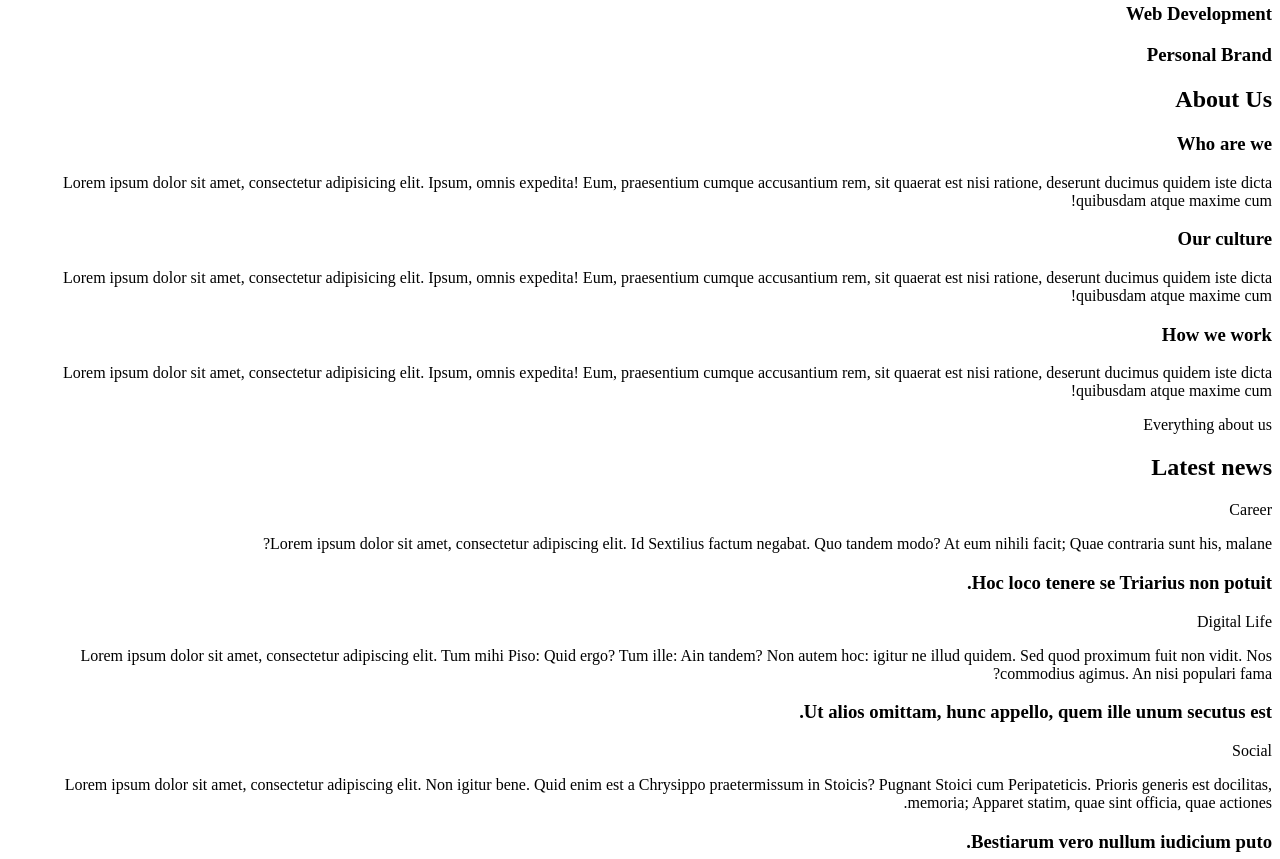
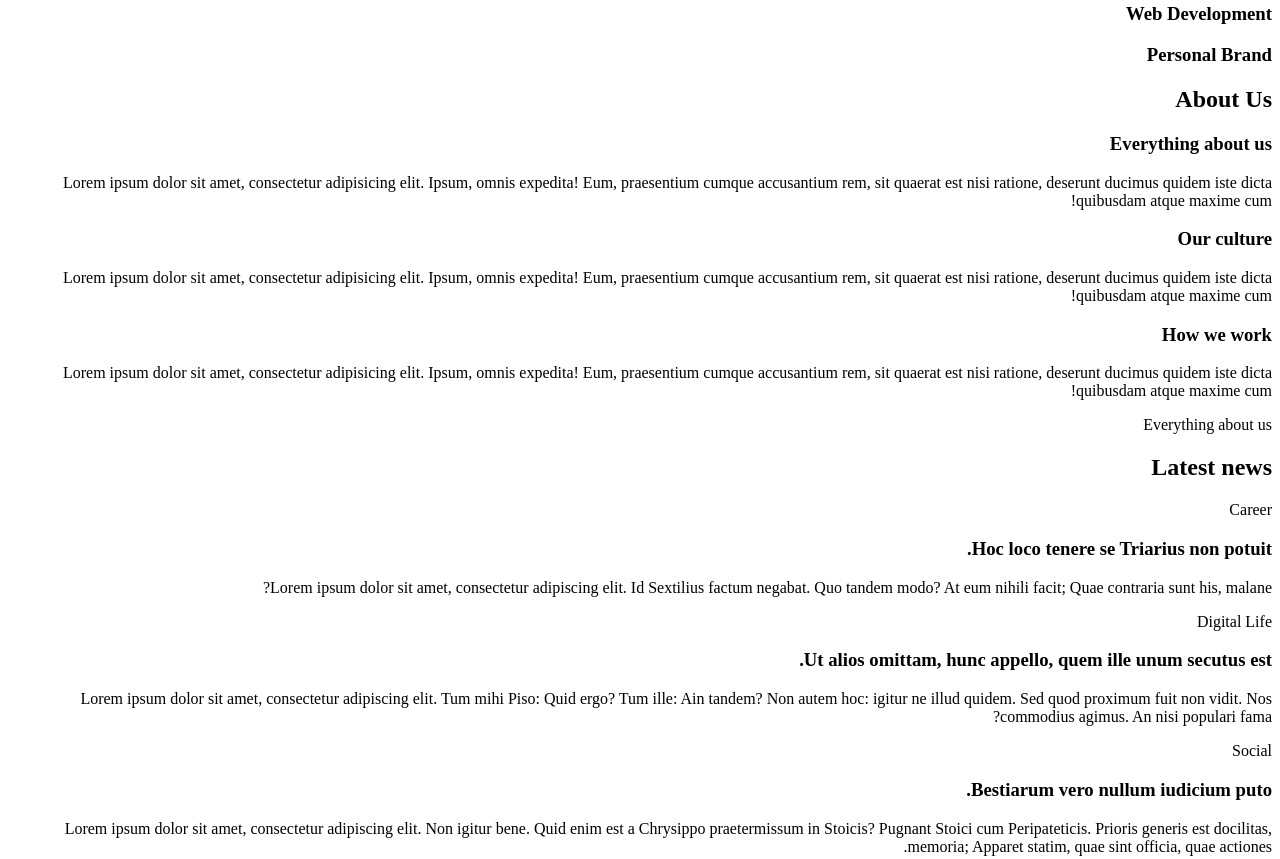
Before and after one commit to MuhammedSultanov/holbertonschool-web_front_end, a plain HTML site: page html_advanced/12-index.html in a window 1280 px wide. Shown: the part 577-1436 px from the top of the page. Drawn offline with Linux system fonts and the light colour scheme.

Commit message:
h2 error fixed

```diff
--- a/html_advanced/12-index.html
+++ b/html_advanced/12-index.html
@@ -43,8 +43,8 @@
             </article>
         </section>
         <section>
-            <h2>About Us
-                <h3>Who are we</h3>
+            <h2>About Us</h2>
+                <h3>Everything about us</h3>
                 <p>
                     Lorem ipsum dolor sit amet, consectetur adipisicing elit. Ipsum, omnis expedita! Eum, praesentium cumque accusantium rem, sit quaerat est nisi ratione, deserunt ducimus quidem iste dicta quibusdam atque maxime cum!
                 </p>
@@ -56,31 +56,30 @@
                 <p>
                     Lorem ipsum dolor sit amet, consectetur adipisicing elit. Ipsum, omnis expedita! Eum, praesentium cumque accusantium rem, sit quaerat est nisi ratione, deserunt ducimus quidem iste dicta quibusdam atque maxime cum!
                 </p>
-            </h2>
             <p>Everything about us</p>
         </section>
         <section>
             <h2>Latest news</h2>
             <article>
                 <p>Career</p>
+                <h3>Hoc loco tenere se Triarius non potuit.</h3>
                 <p>
                     Lorem ipsum dolor sit amet, consectetur adipiscing elit. Id Sextilius factum negabat. Quo tandem modo? At eum nihili facit; Quae contraria sunt his, malane?
                 </p>
-                <h3>Hoc loco tenere se Triarius non potuit.</h3>
             </article>
             <article>
                 <p>Digital Life</p>
+                <h3>Ut alios omittam, hunc appello, quem ille unum secutus est.</h3>
                 <p>
                     Lorem ipsum dolor sit amet, consectetur adipiscing elit. Tum mihi Piso: Quid ergo? Tum ille: Ain tandem? Non autem hoc: igitur ne illud quidem. Sed quod proximum fuit non vidit. Nos commodius agimus. An nisi populari fama?
                 </p>
-                <h3>Ut alios omittam, hunc appello, quem ille unum secutus est.</h3>
             </article>
             <article>
                 <p>Social</p>
+                <h3>Bestiarum vero nullum iudicium puto.</h3>
                 <p>
                     Lorem ipsum dolor sit amet, consectetur adipiscing elit. Non igitur bene. Quid enim est a Chrysippo praetermissum in Stoicis? Pugnant Stoici cum Peripateticis. Prioris generis est docilitas, memoria; Apparet statim, quae sint officia, quae actiones.
                 </p>
-                <h3>Bestiarum vero nullum iudicium puto.</h3>
             </article>
         </section>
         <section>
@@ -92,7 +91,9 @@
         </section>
         <section>
             <h2>Contact</h2>
-            <p>We like to know new people</p>
+            <p>
+                We like to know new people
+            </p>
             <p>
                 Lorem ipsum dolor sit amet, consectetur adipiscing elit. Id Sextilius factum negabat. Quo tandem modo? At eum nihili facit; Quae contraria sunt his, malane?
             </p>
```
